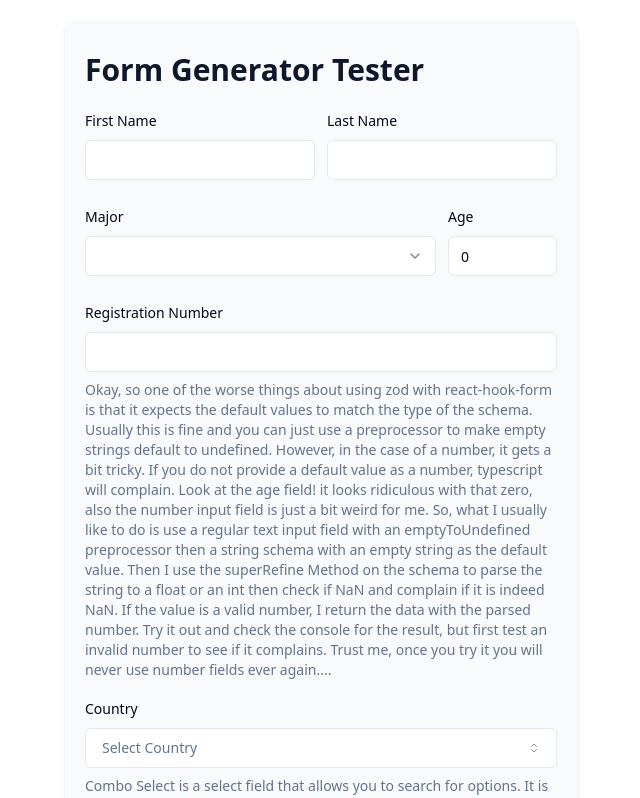
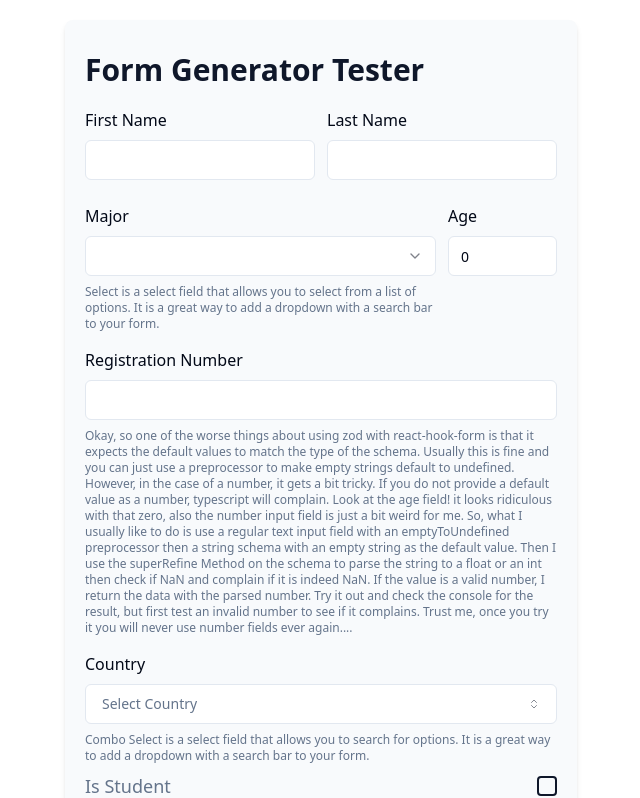
Before and after one commit to seifmegahed/form-generator, a Next.js app in the folder apps/example/: page / in a window 1280 px wide. Shown: the top 798 px of the page, without its empty margins (319-959 px from the left). Built offline with nearby package versions, Linux system fonts and the light colour scheme.

Commit message:
some styling and info additions

```diff
--- a/apps/example/src/app/page.tsx
+++ b/apps/example/src/app/page.tsx
@@ -35,6 +35,10 @@ const formFields = [
     default: undefined,
     options: ["Computer Science", "Mathematics", "Physics"],
     schema: z.string(),
+    description: `
+      Select is a select field that allows you to select from a list of options.
+      It is a great way to add a dropdown with a search bar to your form.
+      `,
   } as const,
   {
     name: "age",
--- a/apps/example/src/form-generator/field-selector.tsx
+++ b/apps/example/src/form-generator/field-selector.tsx
@@ -61,7 +61,11 @@ function FieldSelector({ fieldData, field }: FieldSelectorProps) {
     //split//select
     case FieldType.Select:
       return (
-        <FieldWrapper className={fieldData.className} label={fieldData.label}>
+        <FieldWrapper
+          className={fieldData.className}
+          label={fieldData.label}
+          description={fieldData.description}
+        >
           <Select
             onValueChange={field.onChange}
             value={(field.value as string) ?? ""}
@@ -142,7 +146,9 @@ function FieldSelector({ fieldData, field }: FieldSelectorProps) {
             />
           </div>
           <FormMessage />
-          <FormDescription>{fieldData.description}</FormDescription>
+          <FormDescription className="text-xs">
+            {fieldData.description}
+          </FormDescription>
         </FormItem>
       );
     //split//date-picker
@@ -165,7 +171,9 @@ function FieldSelector({ fieldData, field }: FieldSelectorProps) {
             />
           </div>
           <FormMessage />
-          <FormDescription>{fieldData.description}</FormDescription>
+          <FormDescription className="text-xs">
+            {fieldData.description}
+          </FormDescription>
         </FormItem>
       );
     //split//combo-select
--- a/apps/example/src/form-generator/field-wrapper.tsx
+++ b/apps/example/src/form-generator/field-wrapper.tsx
@@ -21,10 +21,10 @@ function FieldWrapper({
 }) {
   return (
     <FormItem className={cn("py-2", className)}>
-      <FormLabel>{label}</FormLabel>
+      <FormLabel className="text-md">{label}</FormLabel>
       {children}
       <FormMessage />
-      <FormDescription>{description}</FormDescription>
+      <FormDescription className="text-xs">{description}</FormDescription>
     </FormItem>
   );
 }
```
